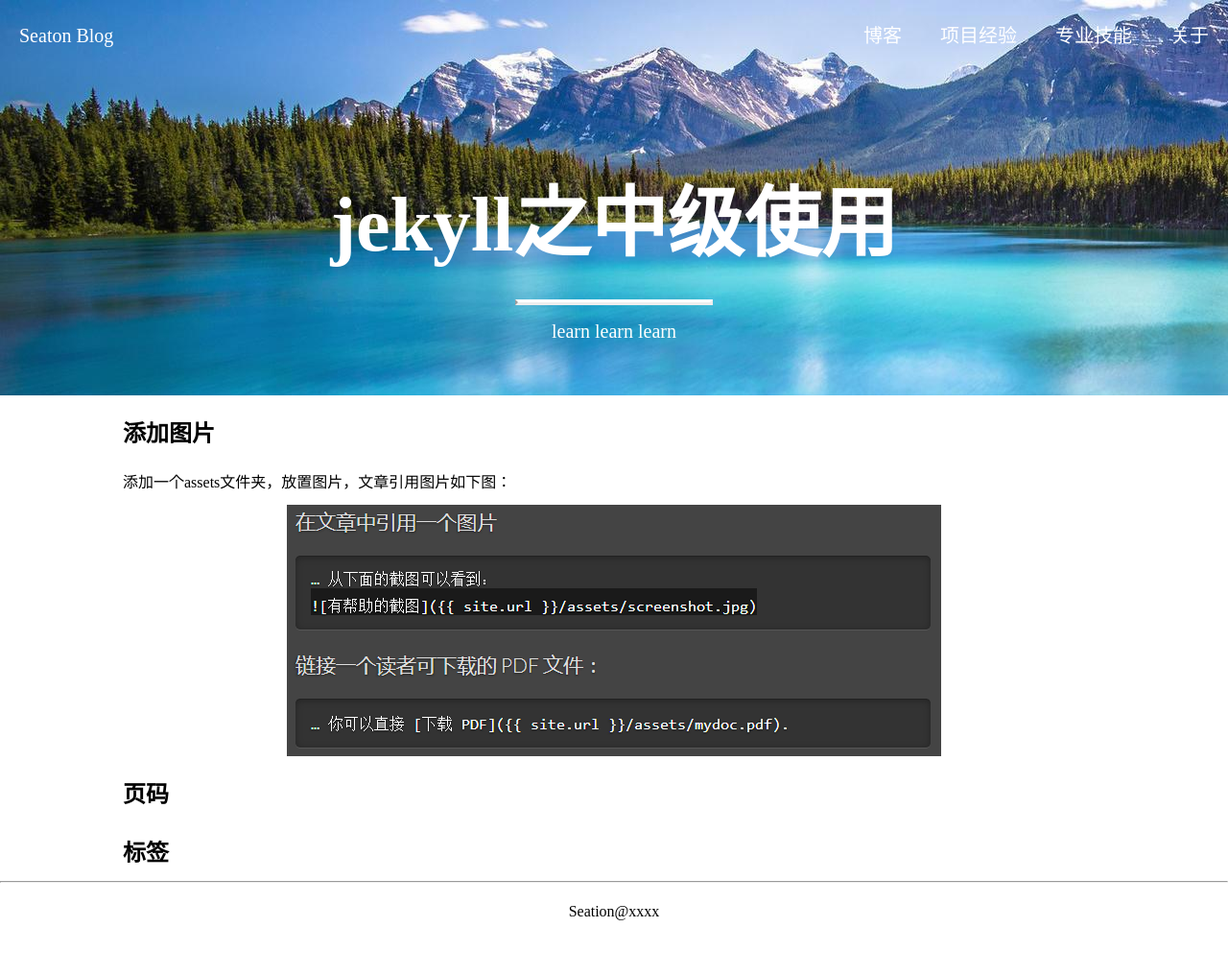
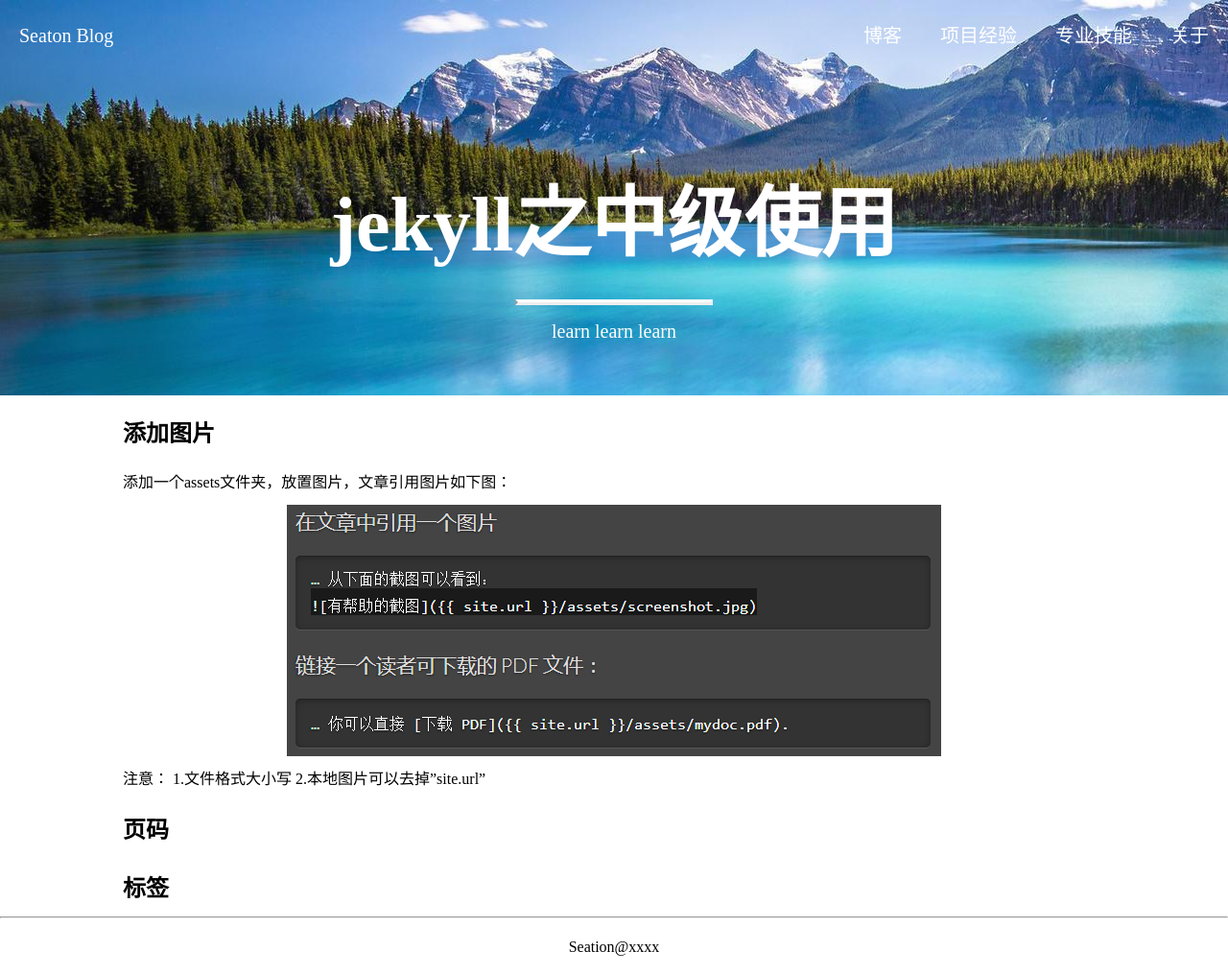
Before and after one commit to myCommonJS/yexiaodong.github.io, a Jekyll site: the page built from _posts/2016-04-03-useJekyll.md, in a window 1280 px wide. Shown: the whole page at 96% size. Built offline with Jekyll 4.4.1, drawn with Linux system fonts in a browser that asks for light colours; before the commit the page ends 979 px from its top, so only the background shows below that.

Commit message:
图片路径

```diff
--- a/_posts/2016-04-03-useJekyll.md
+++ b/_posts/2016-04-03-useJekyll.md
@@ -6,7 +6,10 @@
 ---
 # 添加图片 #
 添加一个assets文件夹，放置图片，文章引用图片如下图：
-![添加图片](/assets/useJekyll_01.png)
+![添加图片](/assets/useJekyll_01.PNG)
+注意：
+1.文件格式大小写
+2.本地图片可以去掉"site.url"
 
 # 页码
 
```
